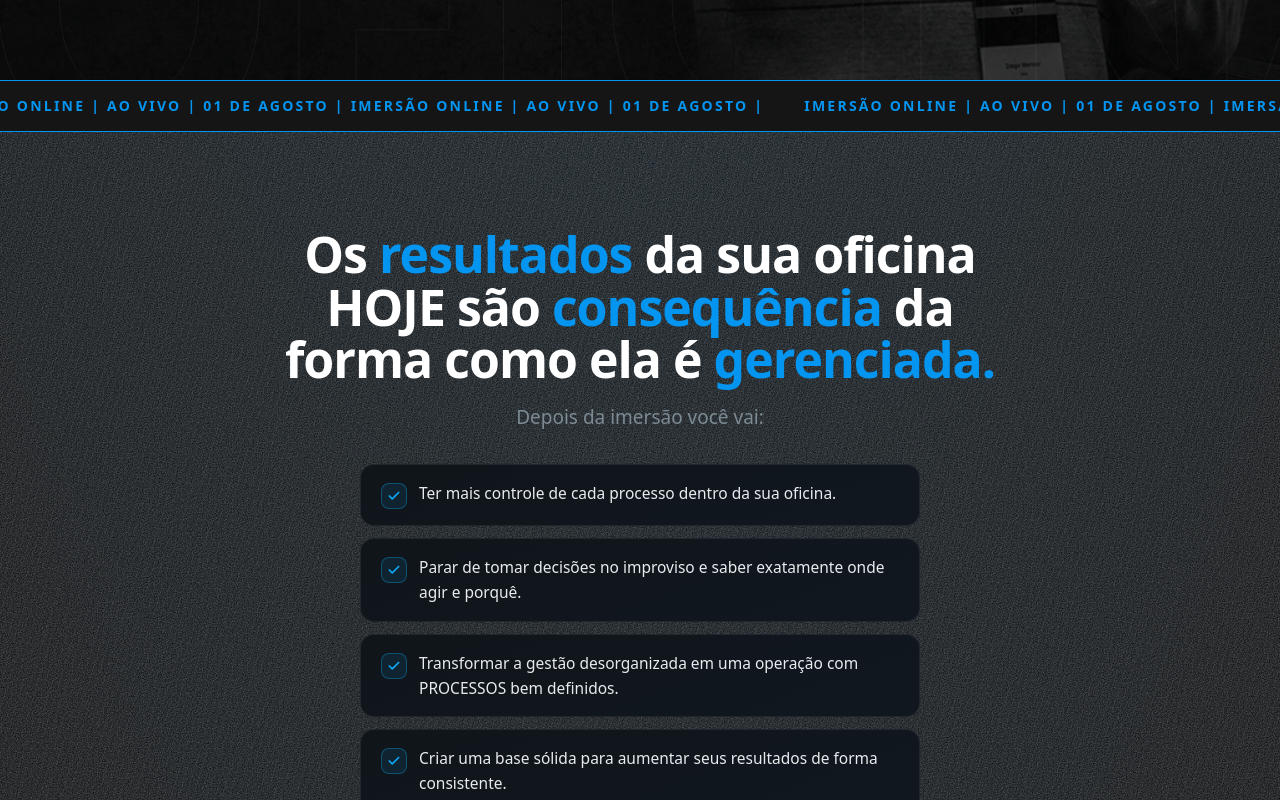
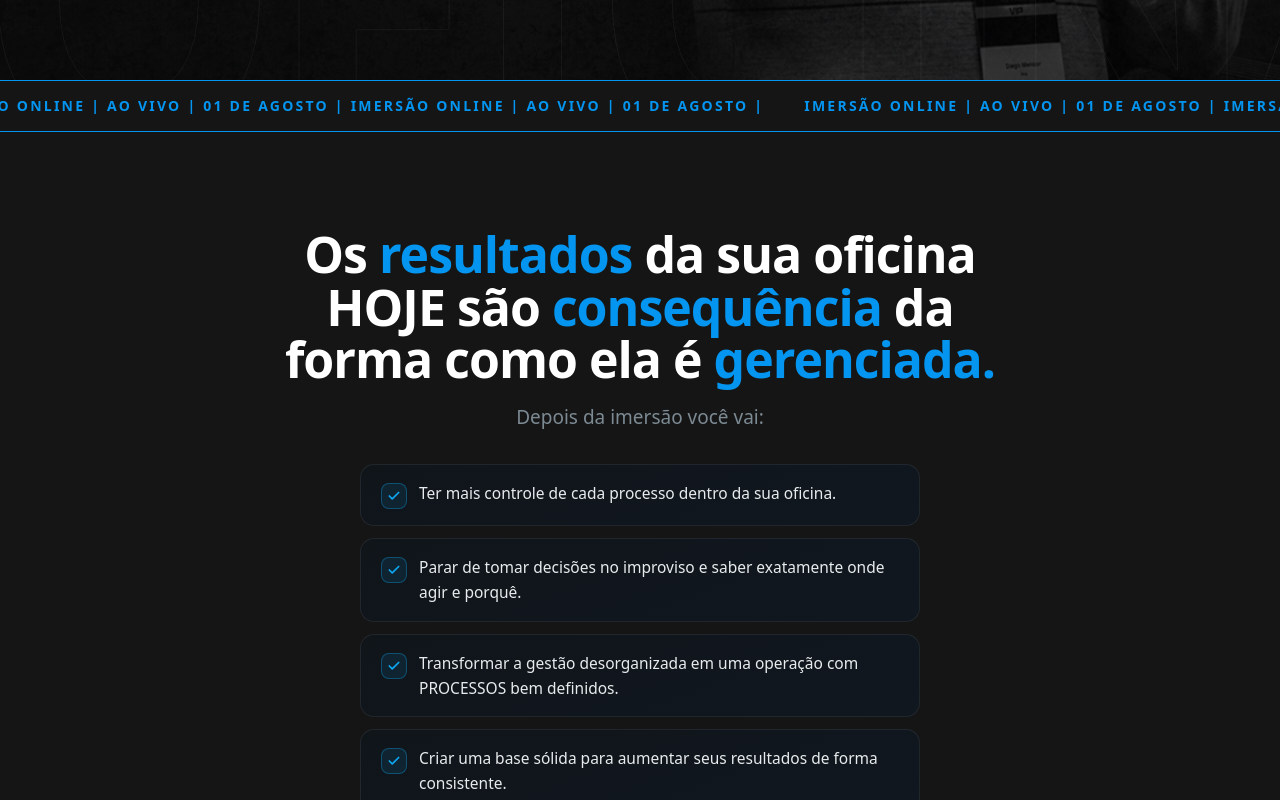
Before and after one commit to cezarhlima1/diegomensor, a Next.js app: page /destrave/lp1 in a window 1280 px wide. Shown: the part 920-1720 px from the top of the page. Built offline with nearby package versions, Linux system fonts and the light colour scheme.

Commit message:
ajuste fundo da dobra 2

```diff
--- a/app/globals.css
+++ b/app/globals.css
@@ -991,6 +991,9 @@ a:focus-visible, button:focus-visible {
     to { transform: translate3d(-50%, 0, 0); }
   }
 
+  /* fundo exclusivo da segunda dobra da LP1 */
+  .destrave-theme .destrave-block2--lp1 { background: #151515; }
+
   .destrave-theme .final-card,
   .destrave-theme .price-card {
     background: linear-gradient(170deg, #141a1f, var(--color-card));
--- a/components/destrave/DestravePage.tsx
+++ b/components/destrave/DestravePage.tsx
@@ -145,7 +145,7 @@ export default function DestravePage({ copy }: { copy: DestraveCopy }) {
       )}
 
       {/* 2º BLOCO */}
-      <section className="py-[72px] md:py-24">
+      <section className={`py-[72px] md:py-24 ${copy.heroTitle ? "destrave-block2--lp1" : ""}`}>
         <div className="wrap text-center max-w-[760px]">
           <h2 className="section-title reveal mx-auto">
             {renderHighlightedText(copy.block2.title, copy.block2.highlightedWords)}
```
